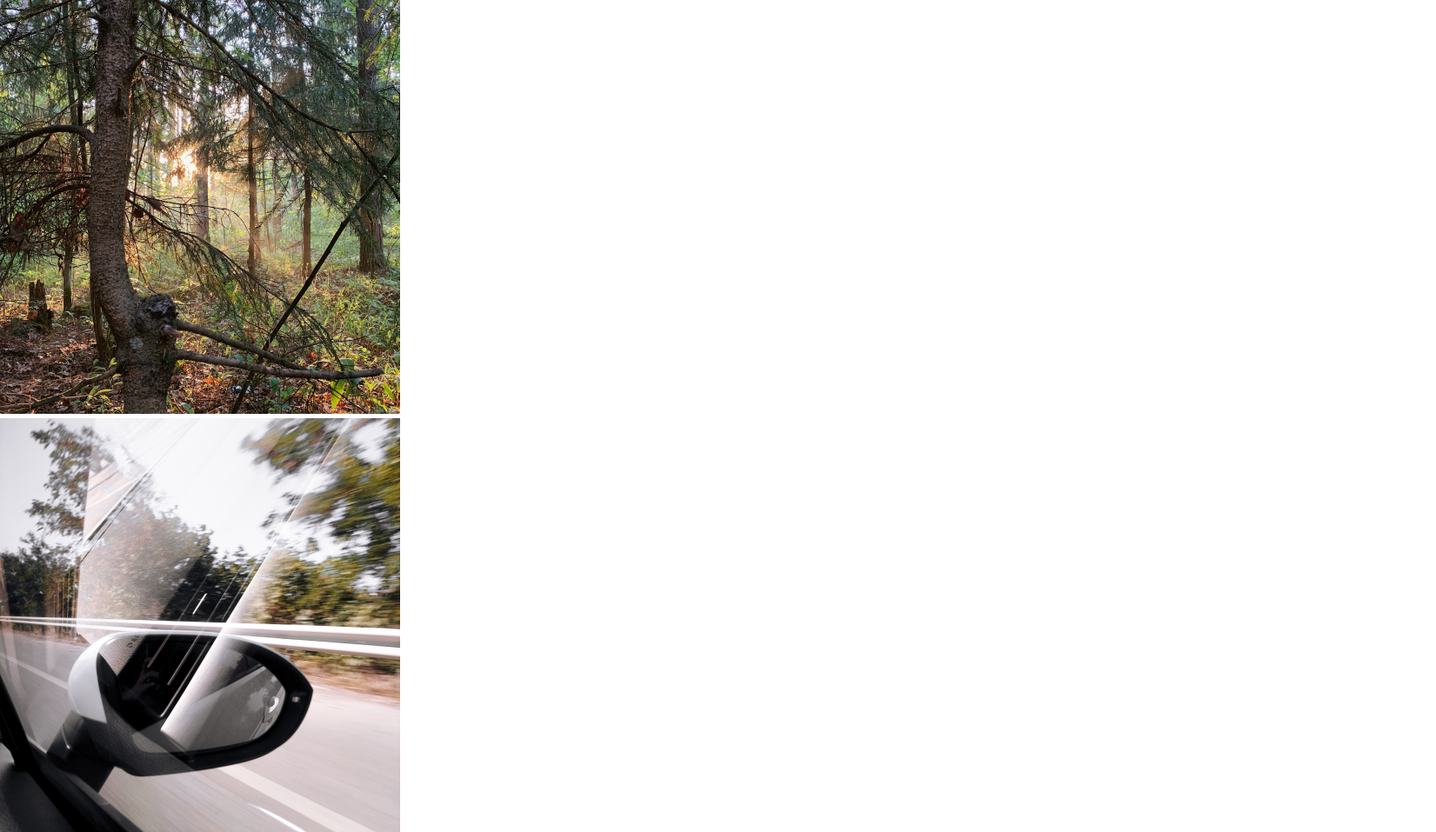
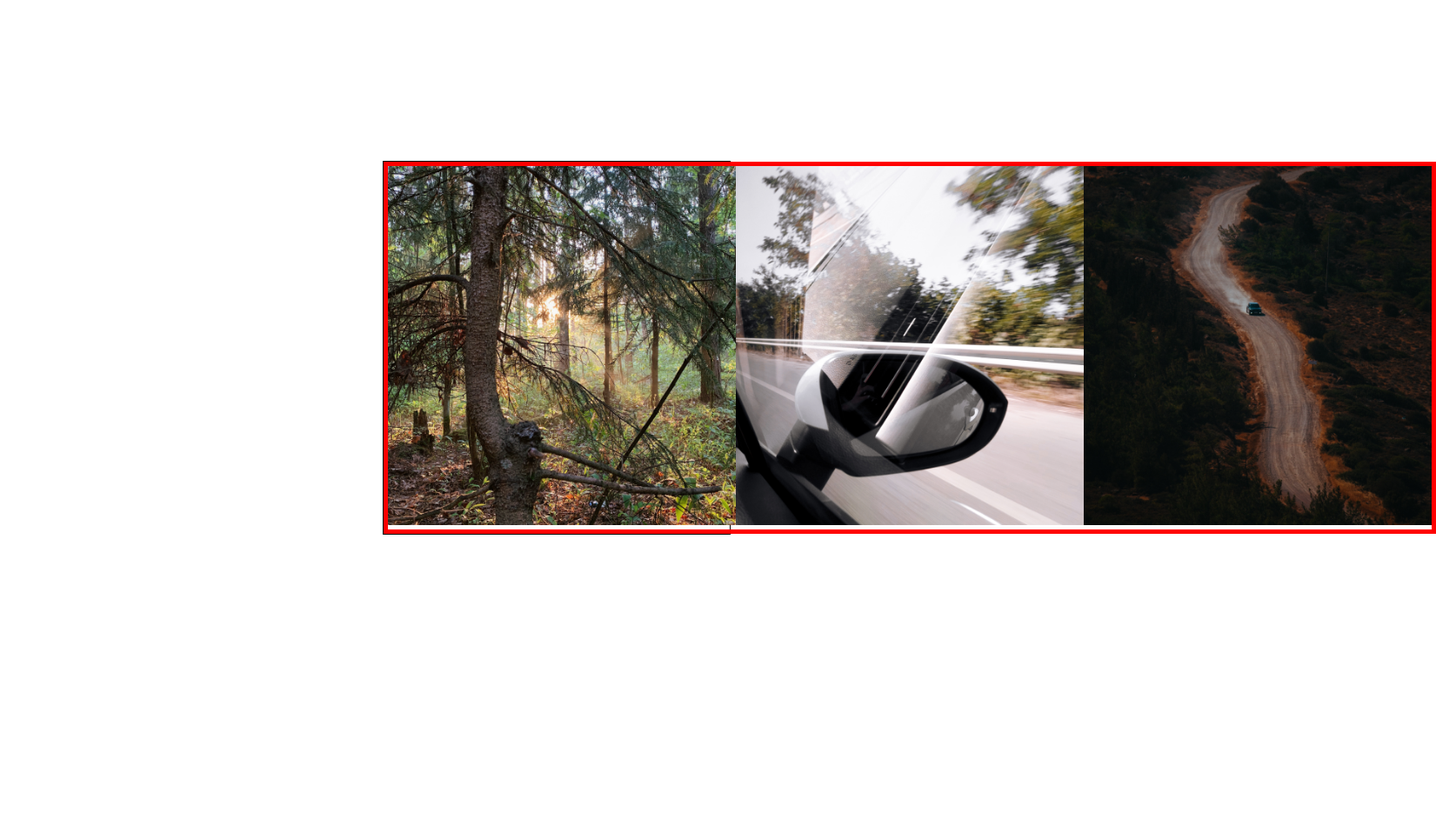
Before and after one commit to mauger1998/my-image-slider, a website built with webpack: page src/index.html in a window 1280 px wide. Shown: the top 957 px of the page at 87% size, 1651 px wide, since content can reach past the window. After the commit the page ends 800 px from the top, so only its background shows below. Built offline with nearby package versions, Linux system fonts and the light colour scheme.

Commit message:
Align images next to each other and set widths of container

```diff
--- a/src/index.js
+++ b/src/index.js
@@ -6,8 +6,13 @@ import SlideThree from "./SlideThree.png"
 
 const track = document.querySelector(".imageTrack")
 const slides = document.querySelectorAll("li")
+const imageList = document.querySelectorAll(".image")
 
-const imageList = document.querySelectorAll(".image")
+const slideWidth = slides[0].getBoundingClientRect().width
+
+console.log(slides[0])
+
+console.log(slideWidth)
 
 imageList[0].src = SlideOne
 imageList[1].src = SlideTwo
--- a/src/style.css
+++ b/src/style.css
@@ -4,3 +4,25 @@
     box-sizing:border-box;
     font-family: system-ui, -apple-system, BlinkMacSystemFont, 'Segoe UI', Roboto, Oxygen, Ubuntu, Cantarell, 'Open Sans', 'Helvetica Neue', sans-serif;
 }
+
+.mainContainer {
+    height:100vh;
+    width:100vw;
+    display:flex;
+    justify-content: center;
+    align-items: center;
+}
+.imageTrackContainer {
+    border:1px solid black;
+    width:400px;
+
+}
+.imageTrack {
+    display:flex;
+    list-style:none;
+    width:max-content;
+    border:5px solid red;
+}
+img {
+    width:400px;
+}
```
